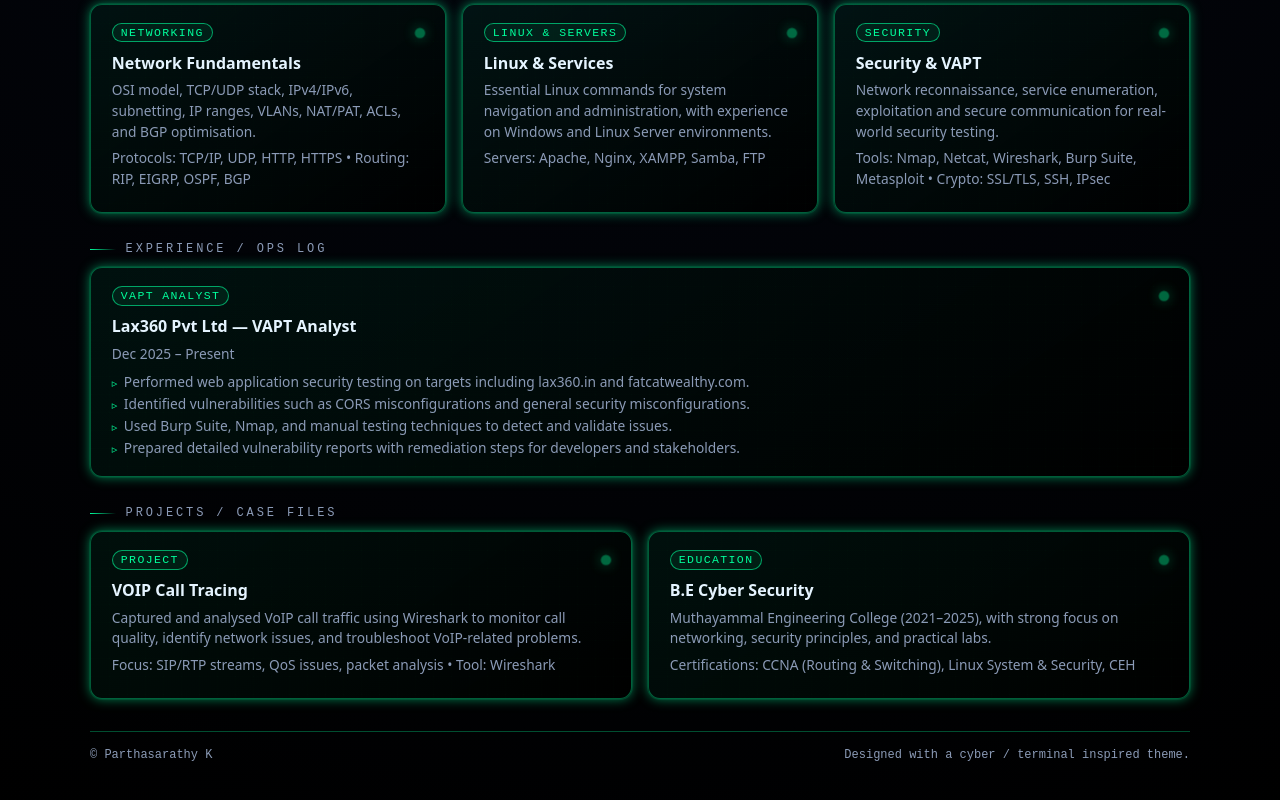
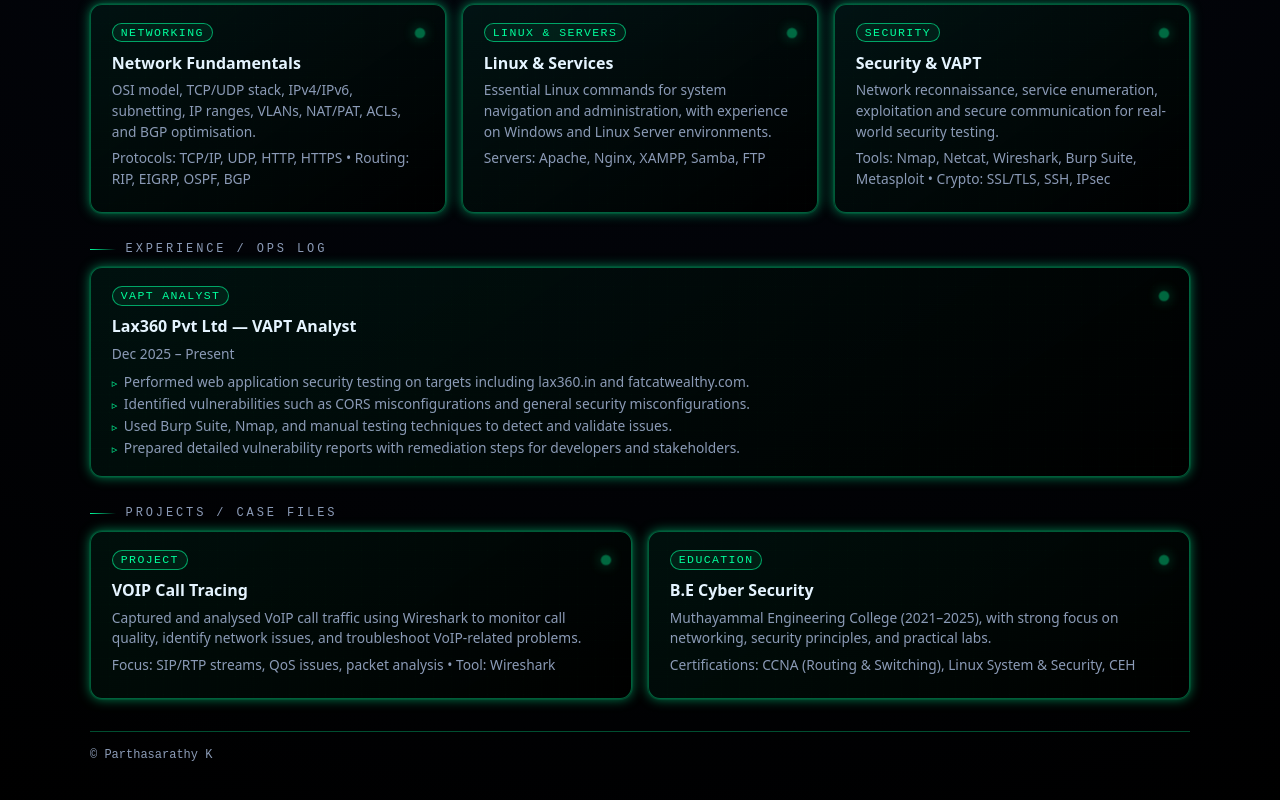
Before and after one commit to 0xsarathy/cyber-portfolio, a plain HTML site: page index.html in a window 1280 px wide. Shown: the part 631-1431 px from the top of the page. Drawn offline with Linux system fonts and the light colour scheme; a script that the page names is missing.

Commit message:
completed

```diff
--- a/index.html
+++ b/index.html
@@ -147,7 +147,6 @@
 
     <footer>
       <div>© <span id="year"></span> Parthasarathy K</div>
-      <div>Designed with a cyber / terminal inspired theme.</div>
     </footer>
   </main>
 
```
